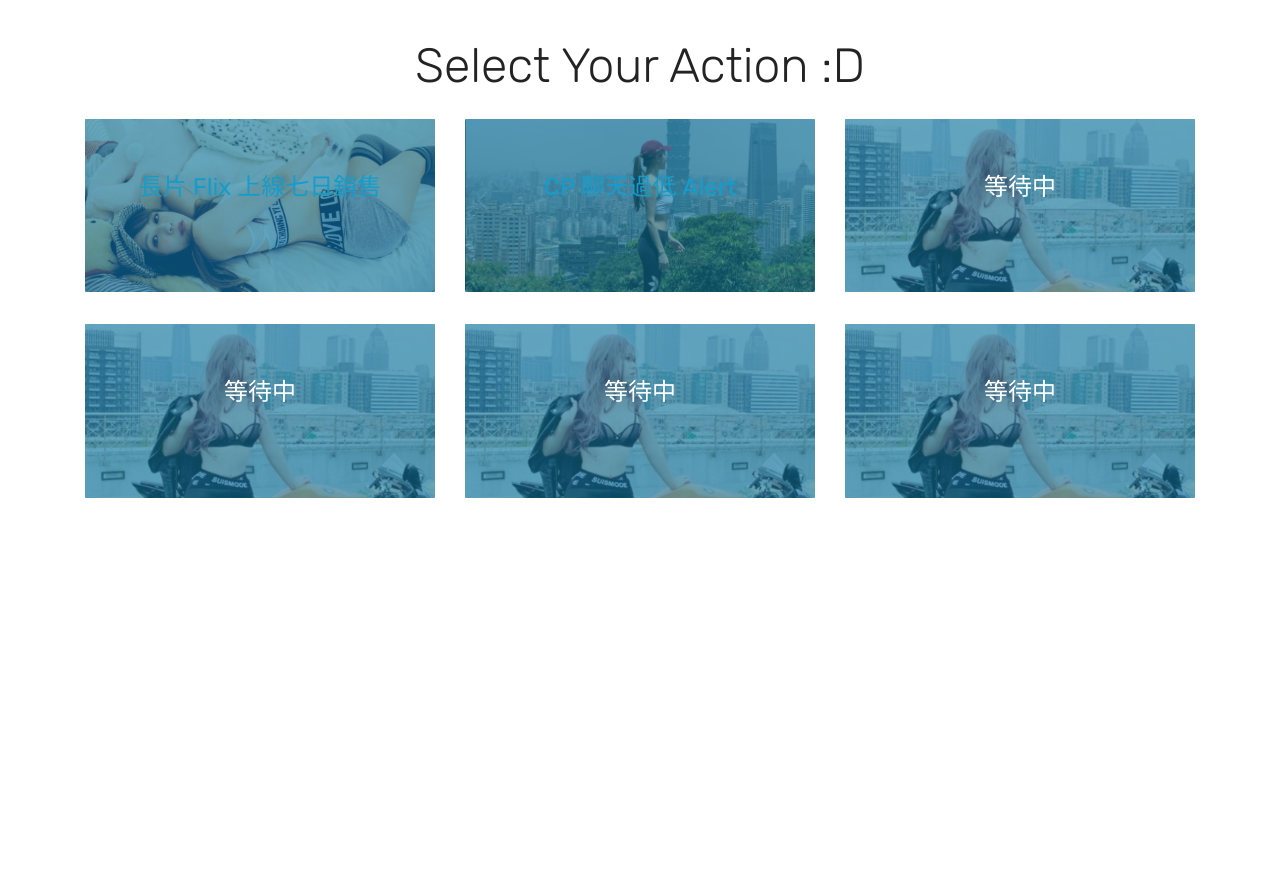
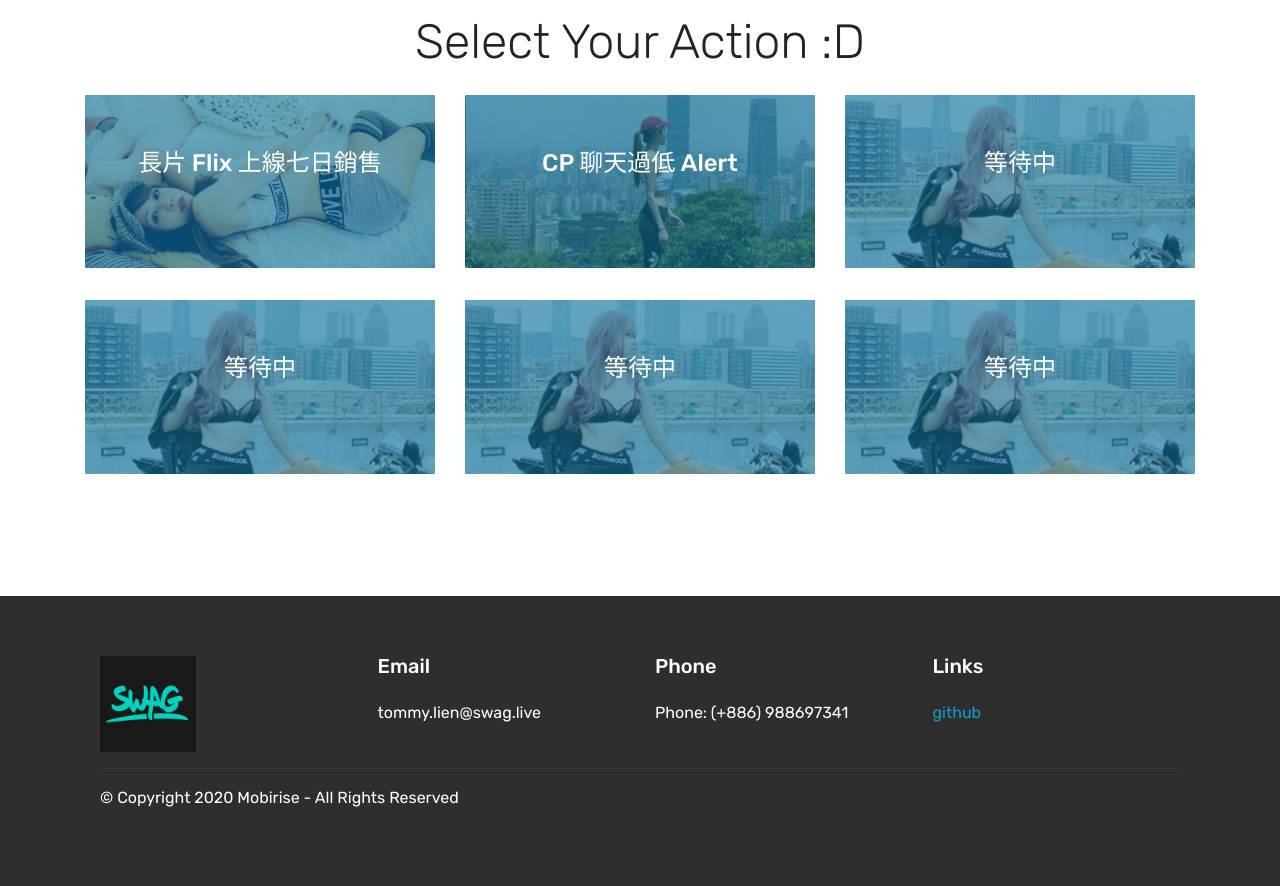
Before and after one commit to qwnim2/Automatic-Data-processor-FlaskApp-with-uWSGI-and-Nginx, a Flask app: page / in a window 1280 px wide. Shown: the part 77-963 px from the top of the page. Before the commit the page ends 575 px from the top, so only its background shows below. Run offline with Flask 2, Linux system fonts and the light colour scheme; some libraries are stand-ins or nearby versions; some web fonts are replaced.

Commit message:
flask app

```diff
--- a/templates/base.html
+++ b/templates/base.html
@@ -10,7 +10,7 @@
   <meta name="description" content="">
 
 
-  {% block title %} {% endblock %}
+  <title>{% block title %} {% endblock %}</title>
   <link rel="stylesheet" href="/static/web/assets/mobirise-icons/mobirise-icons.css">
   <link rel="stylesheet" href="static/bootstrap/css/bootstrap.min.css">
   <link rel="stylesheet" href="static/bootstrap/css/bootstrap-grid.min.css">
@@ -42,11 +42,11 @@
         <div class="menu-logo">
             <div class="navbar-brand">
                 <span class="navbar-logo">
-                    <a href="index.html">
+                    <a href="/">
                          <img src="static/images/swaglogo.png" alt="SWAG analysis" style="height: 3.8rem;">
                     </a>
                 </span>
-                <span class="navbar-caption-wrap"><a class="navbar-caption text-white display-4" href="index.html">
+                <span class="navbar-caption-wrap"><a class="navbar-caption text-white display-4" href="/">
                         SWAGnalysis
                     </a></span>
             </div>
@@ -54,7 +54,7 @@
         <div class="collapse navbar-collapse" id="navbarSupportedContent">
             <ul class="navbar-nav nav-dropdown" data-app-modern-menu="true">
                 <li class="nav-item">
-                    <a class="nav-link link text-white display-4" href="index.html">
+                    <a class="nav-link link text-white display-4" href="/">
                         <span class="mbri-home mbr-iconfont mbr-iconfont-btn"></span>
                         Home
                     </a>
@@ -75,5 +75,96 @@
 </section>
 
 {% block content %} {% endblock %}
+<section class="cid-qTkAaeaxX5" id="footer1-2">
+
+    <div class="container">
+        <div class="media-container-row content text-white">
+            <div class="col-12 col-md-3">
+                <div class="media-wrap">
+                    <a href="/">
+                        <img src="static/images/swaglogo.png" alt="SWAG">
+                    </a>
+                </div>
+            </div>
+
+            <div class="col-12 col-md-3 mbr-fonts-style display-7">
+                <h5 class="pb-3">
+                    Email
+                </h5>
+                <p class="mbr-text">
+                    tommy.lien@swag.live
+                    <!-- <br>Phone: (+886) 988697341 -->
+                </p>
+            </div>
+            <div class="col-12 col-md-3 mbr-fonts-style display-7">
+                <h5 class="pb-3">
+                    Phone
+                </h5>
+                <p class="mbr-text">
+                    Phone: (+886) 988697341
+                </p>
+            </div>
+            <div class="col-12 col-md-3 mbr-fonts-style display-7">
+                <h5 class="pb-3">
+                    Links
+                </h5>
+                <p class="mbr-text">
+                    <a class="text-primary" href="https://github.com/qwnim2/FlaskApp-with-uWSGI-and-Nginx">github</a>
+                    <!-- <br><a class="text-primary" href="https://mobirise.com/mobirise-free-win.zip">Download for Windows</a>
+                    <br><a class="text-primary" href="https://mobirise.com/mobirise-free-mac.zip">Download for Mac</a> -->
+                </p>
+            </div>
+        </div>
+        <div class="footer-lower">
+            <div class="media-container-row">
+                <div class="col-sm-12">
+                    <hr>
+                </div>
+            </div>
+            <div class="media-container-row mbr-white">
+                <div class="col-sm-6 copyright">
+                    <p class="mbr-text mbr-fonts-style display-7">
+                        © Copyright 2020 Mobirise - All Rights Reserved
+                    </p>
+                </div>
+                <div class="col-md-6">
+                    <div class="social-list align-right">
+                        <!-- <div class="soc-item">
+                            <a href="https://twitter.com/mobirise" target="_blank">
+                                <span class="socicon-twitter socicon mbr-iconfont mbr-iconfont-social"></span>
+                            </a>
+                        </div>
+                        <div class="soc-item">
+                            <a href="https://www.facebook.com/pages/Mobirise/1616226671953247" target="_blank">
+                                <span class="socicon-facebook socicon mbr-iconfont mbr-iconfont-social"></span>
+                            </a>
+                        </div>
+                        <div class="soc-item">
+                            <a href="https://www.youtube.com/c/mobirise" target="_blank">
+                                <span class="socicon-youtube socicon mbr-iconfont mbr-iconfont-social"></span>
+                            </a>
+                        </div>
+                        <div class="soc-item">
+                            <a href="https://instagram.com/mobirise" target="_blank">
+                                <span class="socicon-instagram socicon mbr-iconfont mbr-iconfont-social"></span>
+                            </a>
+                        </div>
+                        <div class="soc-item">
+                            <a href="https://plus.google.com/u/0/+Mobirise" target="_blank">
+                                <span class="socicon-googleplus socicon mbr-iconfont mbr-iconfont-social"></span>
+                            </a>
+                        </div>
+                        <div class="soc-item">
+                            <a href="https://www.behance.net/Mobirise" target="_blank">
+                                <span class="socicon-behance socicon mbr-iconfont mbr-iconfont-social"></span>
+                            </a>
+                        </div> -->
+                    </div>
+                </div>
+            </div>
+        </div>
+    </div>
+</section>
+
 </body>
 </html>
--- a/templates/index.html
+++ b/templates/index.html
@@ -1,25 +1,26 @@
 {% extends "base.html" %}
 {% block title %}SWAGnalysis{% endblock %}
 {% block content %}
+
 <section class="engine"><a href="https://mobirise.info/v">free html templates</a></section><section class="features13 cid-s6SjlvIagD" id="features13-8">
-
-
-
 
     <div class="container">
         <h2 class="mbr-section-title pb-3 mbr-fonts-style align-center display-2">
             Select Your Action :D
         </h2>
+        <!-- <span class="navbar-caption-wrap"><a class="navbar-caption text-white display-4" href="/">
+            SWAGnalysis
+        </a></span>-->
+        <div class="media-container-row">
 
-        <div class="media-container-row">
-            <div class="card col-12 col-md-6 align-center col-lg-4">
+            <div class="card col-12 col-md-6 align-center col-lg-4" onclick="location.href='/seven';">
                 <div class="card-wrap">
                     <div class="card-img">
                         <img src="static/images/1.png" alt="SWAG girl" title="">
                     </div>
                     <div class="card-box p-5">
                         <h4 class="card-title py-2 mbr-fonts-style align-center mbr-white display-5">
-                            <a href="/seven" color:white>長片 Flix 上線七日銷售</a>
+                            長片 Flix 上線七日銷售
                         </h4>
                         <p class="mbr-text mbr-fonts-style mbr-white display-7"><br>
                             <!-- 說明 -->
@@ -28,14 +29,15 @@
                 </div>
             </div>
 
-            <div class="card col-12 col-md-6 align-center col-lg-4">
+
+            <div class="card col-12 col-md-6 align-center col-lg-4" onclick="location.href='/CPchat_alert';">
                 <div class="card-wrap">
                     <div class="card-img">
                         <img src="static/images/2.png" alt="Mobirise">
                     </div>
                     <div class="card-box p-5">
                         <h4 class="card-title py-2 mbr-fonts-style align-center mbr-white display-5">
-                            <a href="/CPchat_alert" color:white>CP 聊天過低 Alert</a>
+                            CP 聊天過低 Alert
                         </h4>
                         <p class="mbr-text mbr-fonts-style mbr-white display-7"><br>
 
@@ -43,7 +45,8 @@
                     </div>
                 </div>
             </div>
-            <div class="card col-12 col-md-6 align-center col-lg-4">
+
+            <div class="card col-12 col-md-6 align-center col-lg-4" onclick="location.href='/';">
                 <div class="card-wrap">
                     <div class="card-img">
                         <img src="static/images/3.png" alt="Mobirise">
```
Also changed, not shown: templates/seven.html (+6 -5 lines).
